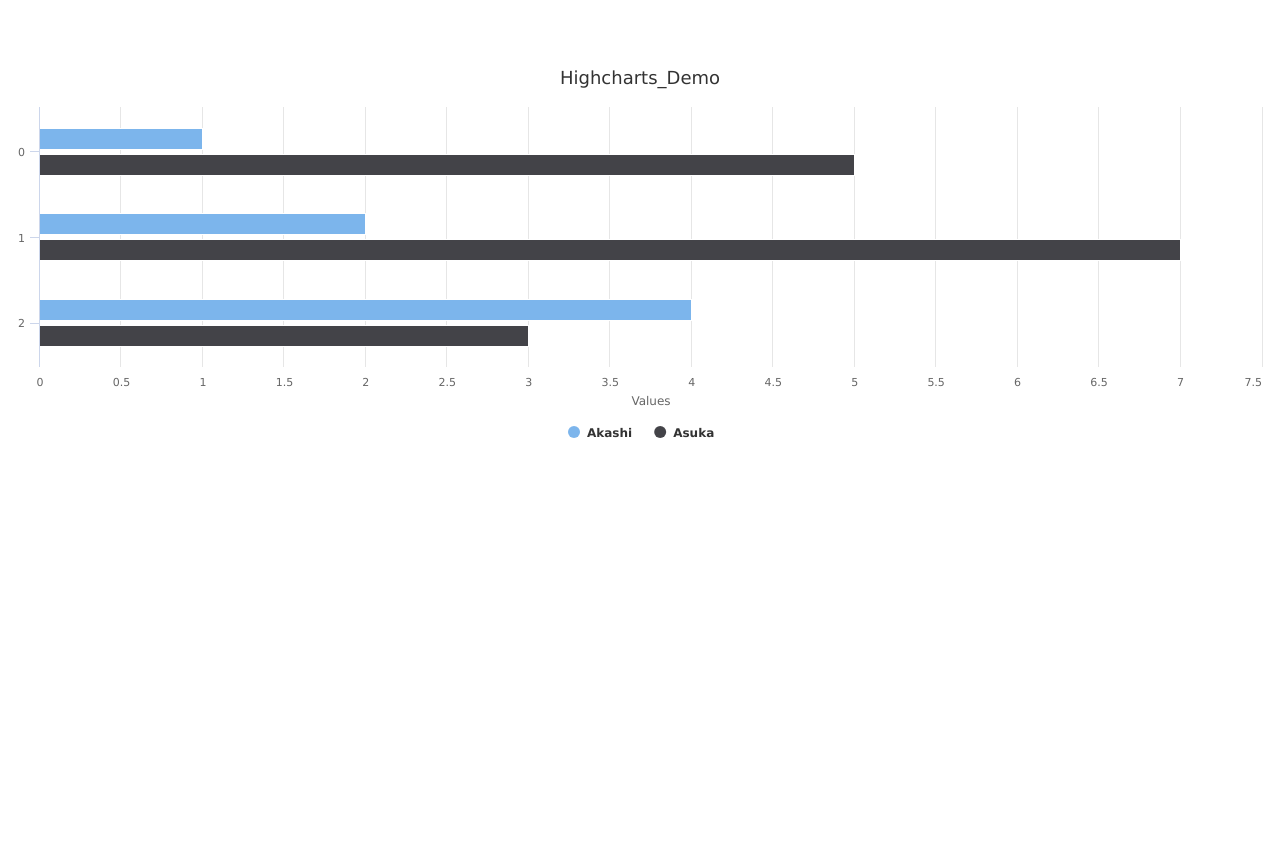
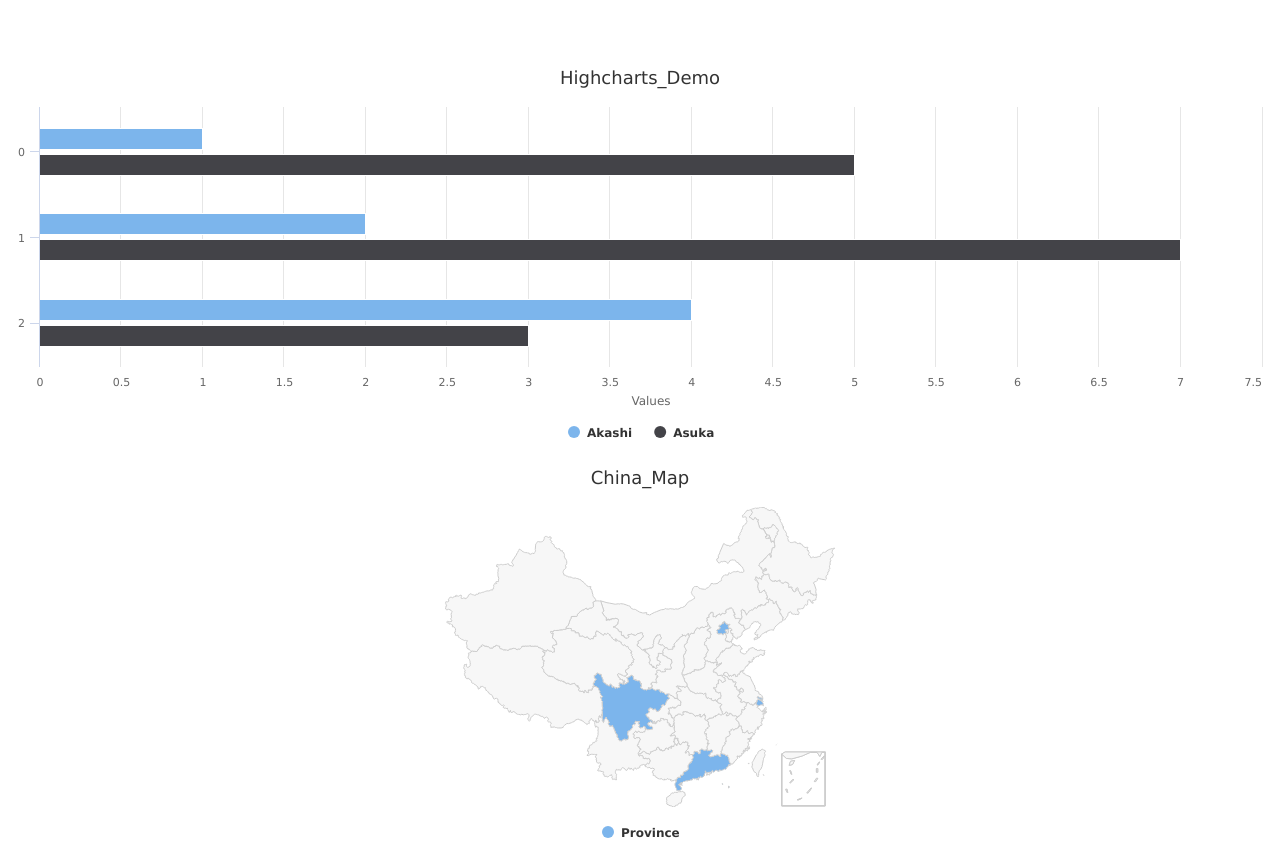
Before and after one commit to AkashiGakki/vue-highchart, a Vue app in the folder v2/: page / in a window 1280 px wide. Before the commit the page ends 800 px from the top, so only its background shows below. Built offline with nearby package versions, Linux system fonts and the light colour scheme.

Commit message:
map component refactoring

```diff
--- a/v2/src/App.vue
+++ b/v2/src/App.vue
@@ -1,10 +1,13 @@
 <template>
     <div id="app">
-        <chart :config="chartConf"></chart>
+        <v-chart :config="chartConf"></v-chart>
+        <v-map :config="mapConf"></v-map>
     </div>
 </template>
 
 <script>
+    const mapdata = require('./map/china')
+
     export default {
         name: 'App',
         components: {
@@ -28,7 +31,38 @@
                         data: [5, 7, 3]
                     }],
                 },
+                mapConf: {
+                    title: "China_Map",
+                    series: [{
+                        mapData: mapdata,
+                        name: 'Province',
+                        data: [{
+                            name: '北京',
+                            value: 2000,
+                            rank: 1
+                        }, {
+                            name: '上海',
+                            value: 1500,
+                            rank: 2
+                        }, {
+                            name: '四川',
+                            value: 1600,
+                            rank: 3
+                        }, {
+                            name: '广东',
+                            value: 1600,
+                            rank: 4
+                        }],
+                        joinBy: 'name'
+                    }]
+                }
             }
+        },
+        computed: {
+
+        },
+        methods: {
+
         }
     }
 </script>
--- a/v2/src/components/Map.vue
+++ b/v2/src/components/Map.vue
@@ -3,8 +3,45 @@
 </template>
 
 <script>
+    import Highcharts from 'highcharts/highstock';
+    import HighchartsMore from 'highcharts/highcharts-more';
+    import HighchartsDrilldown from 'highcharts/modules/drilldown';
+    import Highcharts3D from 'highcharts/highcharts-3d';
+    HighchartsMore(Highcharts);
+    HighchartsDrilldown(Highcharts);
+    Highcharts3D(Highcharts);
+
+    import HighMaps from 'highcharts/modules/map';
+    HighMaps(Highcharts);
+
     export default {
-        name: "Map"
+        name: "Map",
+        props: {
+            config: {
+                type: Object
+            },
+        },
+        data () {
+            return {
+                options: {
+                    title: {
+                        text: this.config.title
+                    },
+                    series: this.config.series,
+                    credits:{
+                        enabled: false                       // 去除右下角水印
+                    }
+                }
+            }
+        },
+        mounted () {
+            this.initChart();
+        },
+        methods: {
+            initChart() {
+                this.chart = new Highcharts.Map(this.$el, this.options);
+            }
+        }
     }
 </script>
 
--- a/v2/src/components/index.js
+++ b/v2/src/components/index.js
@@ -5,10 +5,10 @@ import Map from "./Map"
 
 const VueHighCharts = [
     {
-        name: 'chart',
+        name: 'v-chart',
         component: Chart
     }, {
-        name: 'map',
+        name: 'v-map',
         component: Map
     }
 ]
```
